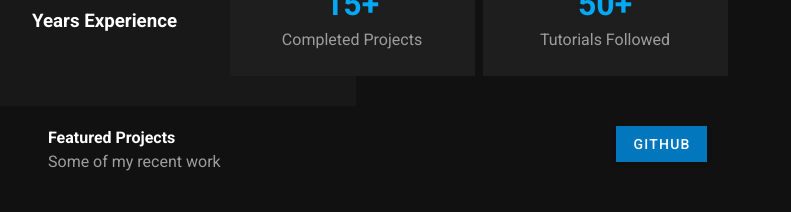
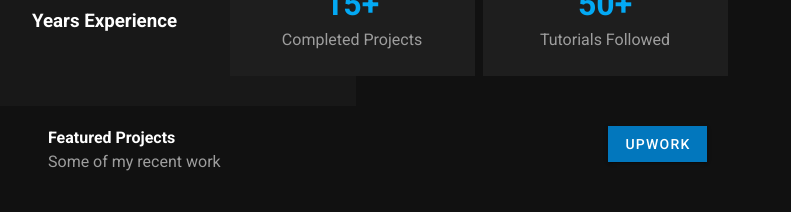
Before and after one commit to BrandonWingerAir/project-portfolio-vuetify-js, a Vue app: page / in a window 1280 px wide. Shown: the part 1480-1692 px from the top of the page, without its empty margins (284-1075 px from the left). Built offline with nearby package versions, Linux system fonts and the light colour scheme.

Commit message:
update project section top button link

```diff
--- a/src/components/ProjectSection.vue
+++ b/src/components/ProjectSection.vue
@@ -6,7 +6,7 @@
         </v-col>
 
         <v-col md="3" offset-md="1" class="text-end mr-offset" order-md="2" order-sm="2" order="2">
-            <v-btn tile color="#0277bd" class="view-all-btn" dark href="https://github.com/BrandonWingerAir" target="_blank">Github</v-btn>
+            <v-btn tile color="#0277bd" class="view-all-btn" dark href="https://www.upwork.com/freelancers/~01889fb0e8f4f710b7" target="_blank">Upwork</v-btn>
         </v-col>
 
         <!-- Project 1 Image-->
```
